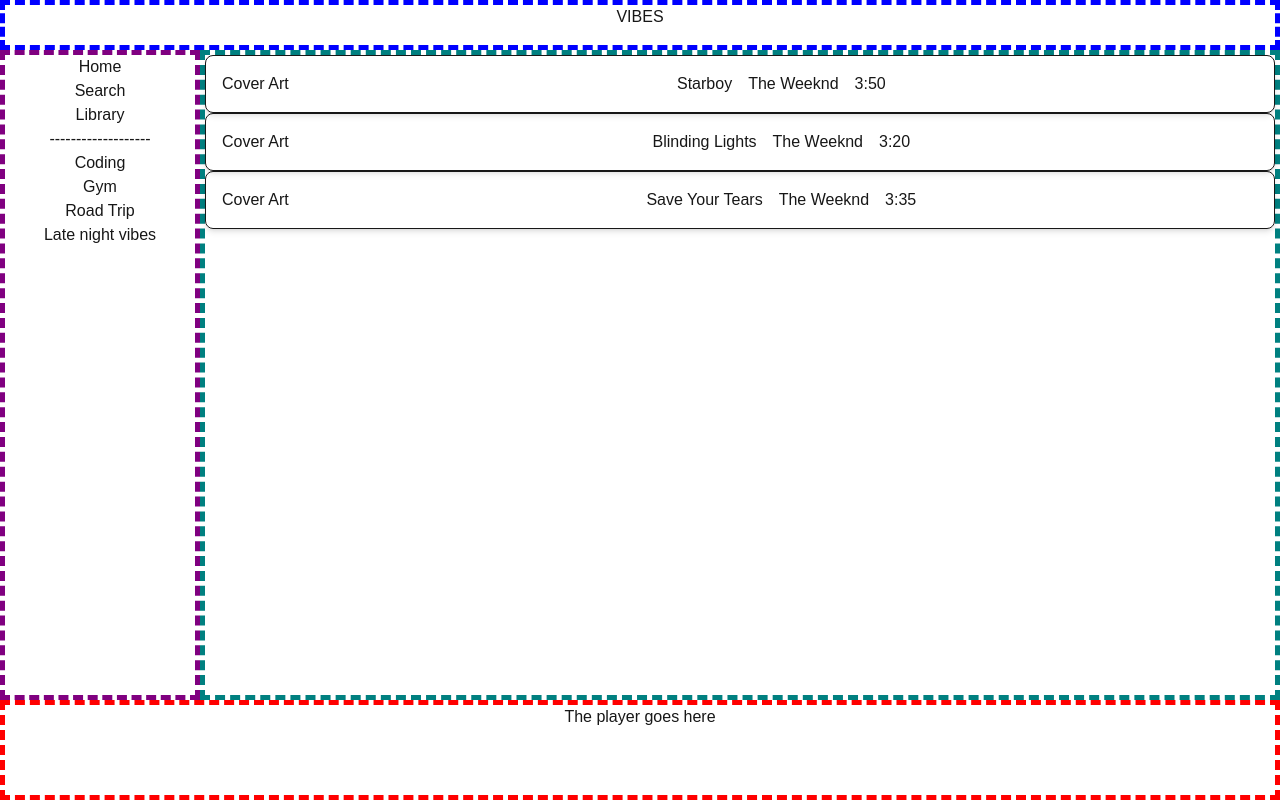
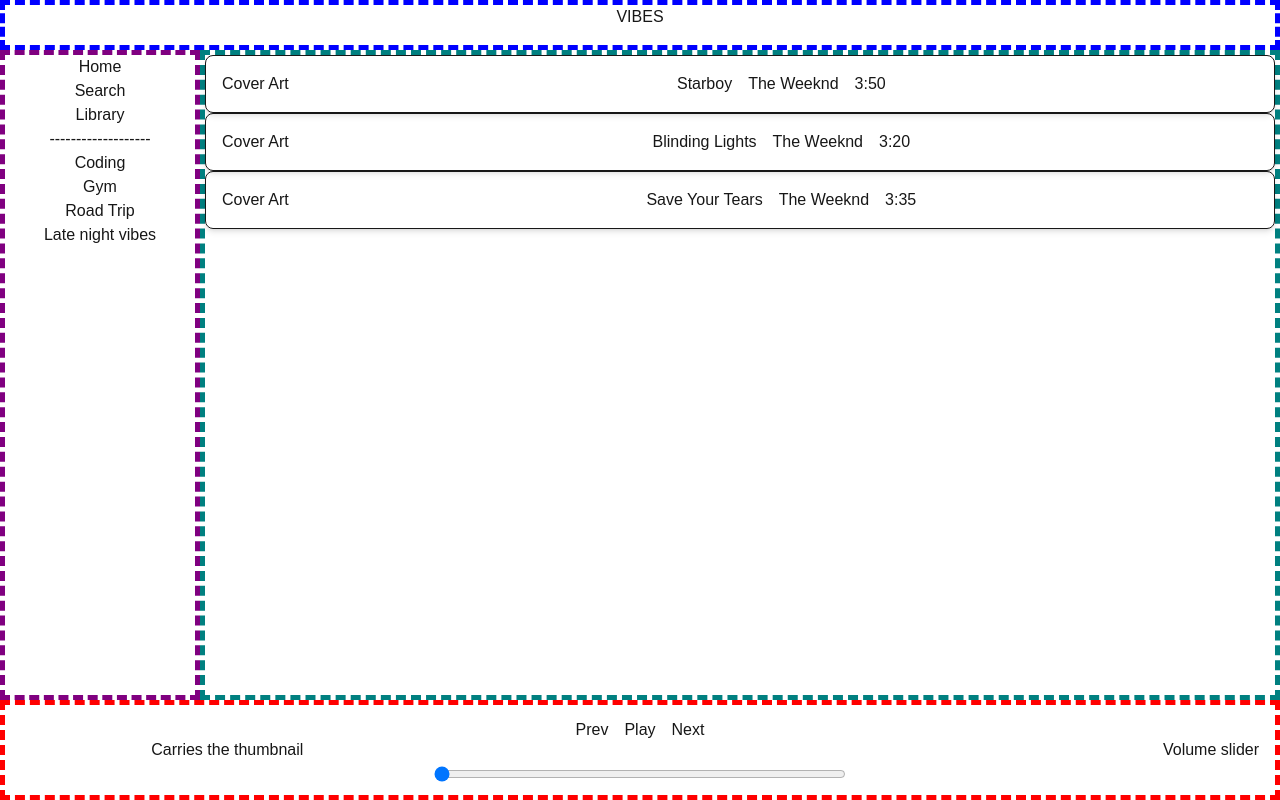
Before and after one commit to Utkarsh0306/Vibes, a Next.js app: page / in a window 1280 px wide. Built offline with nearby package versions, Linux system fonts and the light colour scheme.

Commit message:
feat: add interactive play pause state and fix button hydration in Player

```diff
--- a/app/layout.tsx
+++ b/app/layout.tsx
@@ -2,6 +2,7 @@
 import { Geist, Geist_Mono } from "next/font/google";
 import "./globals.css";
 import Sidebar from "@/components/sidebar";
+import Player from "@/components/Player";
 
 const geistSans = Geist({
   variable: "--font-geist-sans",
@@ -37,7 +38,7 @@
           <main className=" mainbox flex-grow">{children}</main>
         </div>
 
-        <footer className="player"> The player goes here</footer>
+        <footer className="player"> <Player /> </footer>
       </body>
     </html>
   );
--- /dev/null
+++ b/components/Player.tsx
@@ -0,0 +1,21 @@
+'use client';
+import { useState } from "react";
+export default function Player() {
+    const [isPlaying, setIsPlaying] = useState<boolean>(false);
+    return (
+        <div className="Player-tile flex flex-row justify-between items-center w-full h-full px-4">
+            <div className="thumbnail-info w-1/3">Carries the thumbnail</div>
+            <div className="audio-controls flex flex-col justify-center items-center w-1/3 gap-6">
+            <div className="flex items-center gap-4">
+                <button type="button">Prev</button>
+                <button type="button" onClick={() => setIsPlaying(!isPlaying)}>
+                    {isPlaying ? "Pause" : "Play"}
+                </button>
+                <button type="button">Next</button>
+            </div>
+             <input type="range" className="w-full cursor-pointer" min="0" max="100" defaultValue="0" />
+            </div>
+            <div className="Volume-control flex justify-end w-1/3">Volume slider</div>
+        </div>
+    );
+}
```
